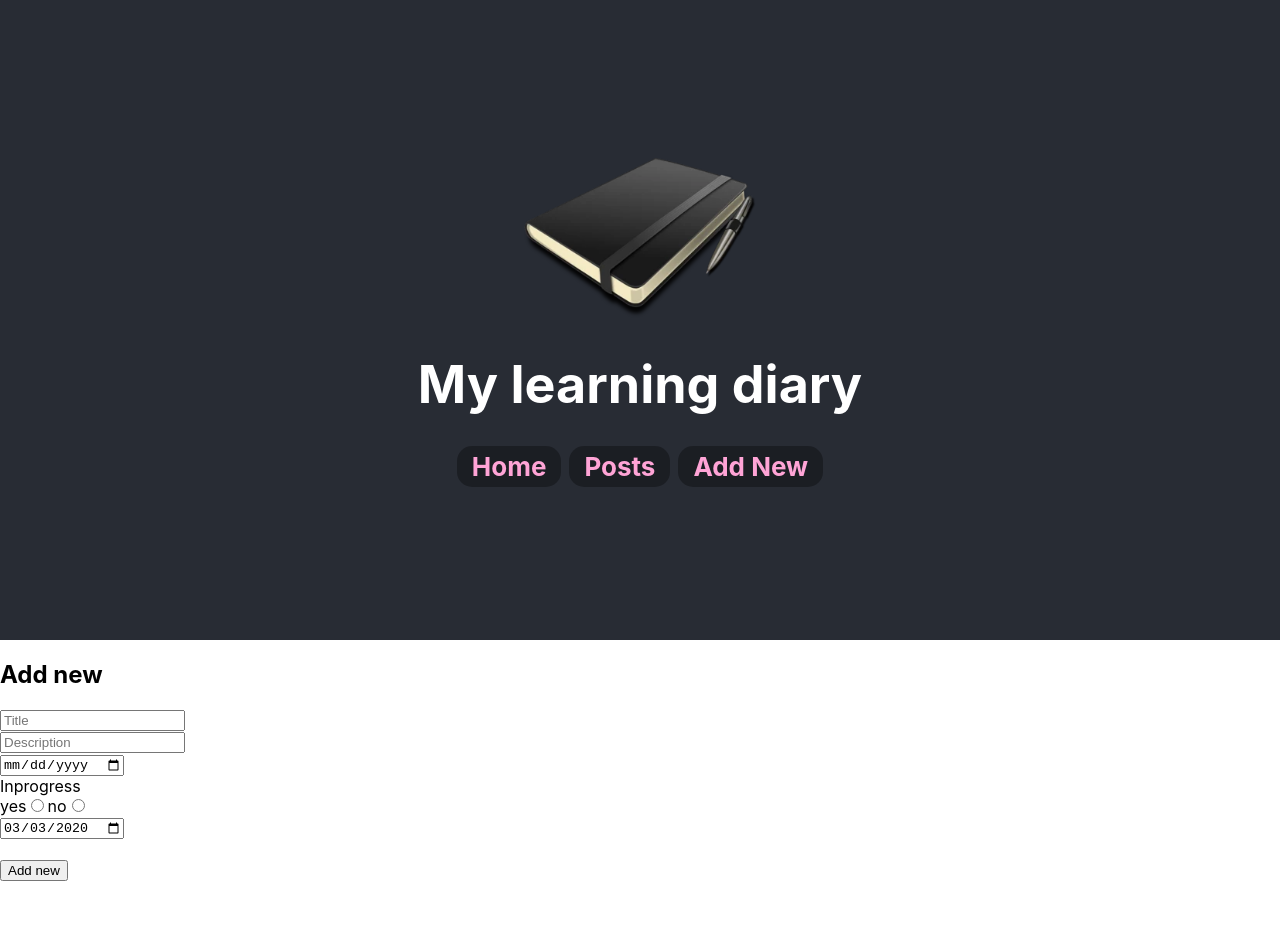
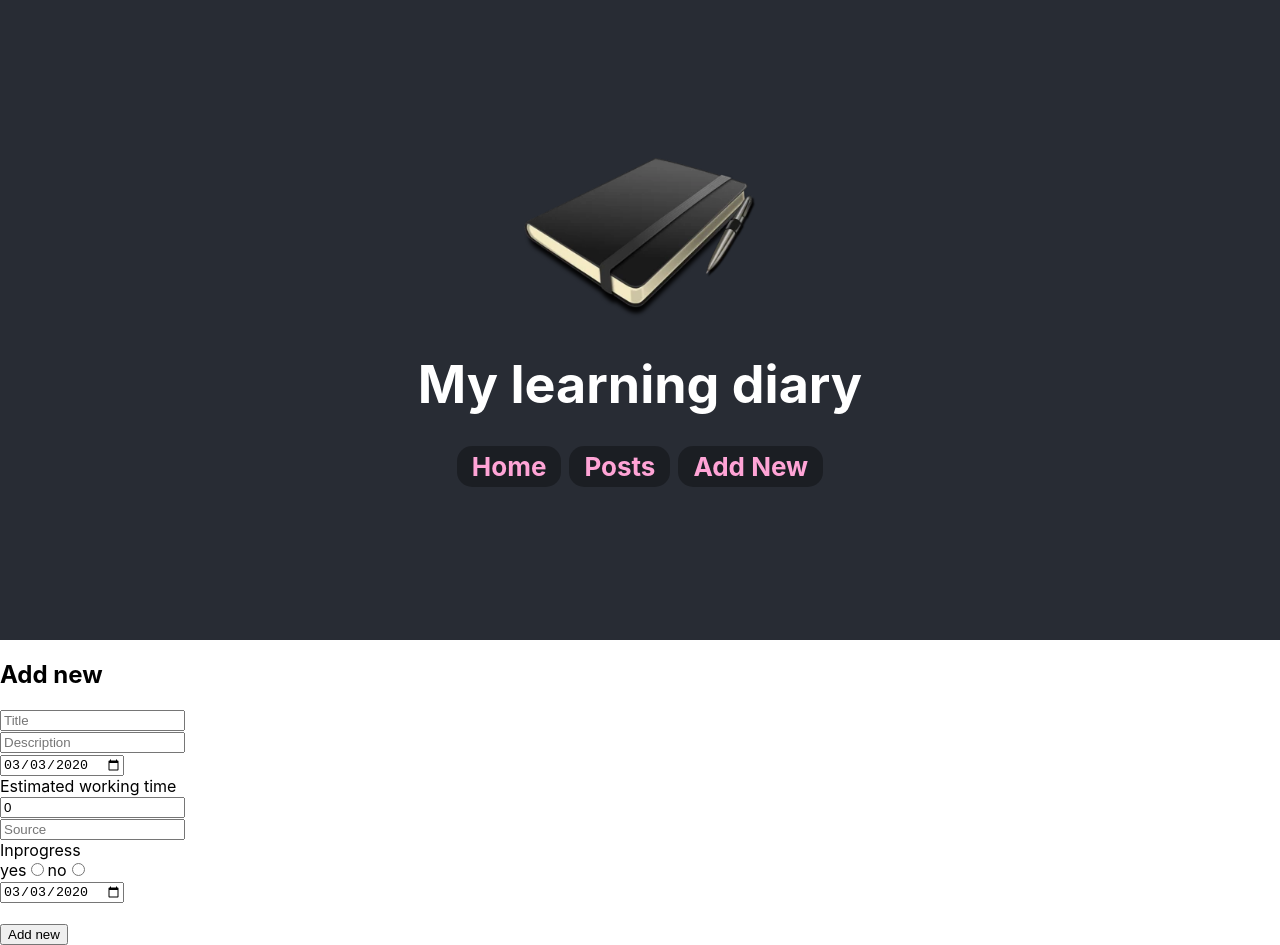
Before and after one commit to kanlaura/learning-diary-front, a React (Create React App) app: page /new in a window 1280 px wide. Before the commit the page ends 881 px from the top, so only its background shows below. Built offline with nearby package versions, Linux system fonts and the light colour scheme.

Commit message:
edit function created

```diff
--- a/src/components/NewPost.js
+++ b/src/components/NewPost.js
@@ -7,12 +7,12 @@ const AddNewPost = () => {
     const [info, setInfo] = useState({
         title: "",
         description: "",
-        // timetomaster: 0,
-        // timespent: 0,
-        // source: "",
-        startlearningdate: new Date(),
+        timetomaster: 0,
+        source: "",
+        startlearningdate: moment(new Date()).format('YYYY-MM-DD'),
         inprogress: 0,
         finishlearningdate: moment(new Date()).format('YYYY-MM-DD'),
+        timespent: 0
     });
 
     const handleChanges = (event) => {
@@ -38,6 +38,12 @@ const AddNewPost = () => {
                 <br />
                 <input type="date" placeholder="Startlearningdate" name="startlearningdate" value={info.startlearningdate} onChange={handleChanges} />
                 <br />
+                <label htmlFor="timetomaster">Estimated working time</label>
+                <br/>
+                <input type="number" name="timetomaster" value={info.timetomaster} onChange={handleChanges}/>
+                <br/>
+                <input type="text" placeholder="Source" name="source" value={info.source} onChange={handleChanges} />
+                <br />
                 Inprogress
                 <br />
                 <label htmlFor="inprogressYes">yes</label>
--- a/src/components/Post.js
+++ b/src/components/Post.js
@@ -1,7 +1,20 @@
 import React, { Component } from 'react';
 import moment from 'moment';
+import axios from 'axios';
 
 export default class Post extends Component {
+    state = ({
+        id: this.props.post.id,
+        title: this.props.post.title,
+        description: this.props.post.description,
+        timetomaster: this.props.post.timetomaster,
+        source: this.props.post.source,
+        startlearningdate: moment(this.props.post.startlearningdate).format('YYYY-MM-DD'),
+        inprogress: this.props.post.inprogress,
+        finishlearningdate: moment(this.props.post.finishlearningdate).format('YYYY-MM-DD'),
+        timespent: this.props.post. timespent
+    })
+
     editRow = () => {
         console.log('edit this ' + this.props.post.id)
     }
@@ -9,11 +22,46 @@ export default class Post extends Component {
         this.props.deletePost(this.props.post.id)
     }
 
+    handleChanges = (event) => {
+        this.setState({...this.stat, [event.target.name]: event.target.value });
+    }
+
+    edit = async () => {
+        console.log(this.state)
+        await axios.put(`/api/${this.state.id}`, this.state)
+    }
+
     render() {
-        const { id, title, description, timetomaster, timespent, source, startlearningdate, inprogress } = this.props.post
+        const { id, title, description, timetomaster, timespent, source, startlearningdate, inprogress, finishlearningdate } = this.props.post
         return (
             <div>
-                <p>{id} {title} {description} {timetomaster} {timespent} {source} {moment(startlearningdate).format('DD.MM.YYYY')} {inprogress} <button onClick={this.deleteRow}>X</button><button onClick={this.editRow}>edit</button></p>
+                <p>{id} {title} {description} {timetomaster} {source} {moment(startlearningdate).format('DD.MM.YYYY')} {inprogress} {moment(finishlearningdate).format('DD.MM.YYYY')} {timespent} <button onClick={this.deleteRow}>X</button><button onClick={this.editRow}>edit</button></p>
+                <h4>Edit post</h4>
+
+                <form>
+                    <input type="text" placeholder="Title" name="title" value={this.state.title} onChange={this.handleChanges} />
+                    <br />
+                    <input type="text" placeholder="Description" name="description" value={this.state.description} onChange={this.handleChanges} />
+                    <br />
+                    <input type="date" placeholder="Startlearningdate" name="startlearningdate" value={this.state.startlearningdate} onChange={this.handleChanges} />
+                    <br />
+                    <label htmlFor="timetomaster">Estimated working time</label>
+                    <br />
+                    <input type="number" name="timetomaster" value={this.state.timetomaster} onChange={this.handleChanges} />
+                    <br />
+                    <input type="text" placeholder="Source" name="source" value={this.state.source} onChange={this.handleChanges} />
+                    <br />
+                    Inprogress
+                <br />
+                    <label htmlFor="inprogressYes">yes</label>
+                    <input type="radio" value="1" name="inprogress" onClick={this.handleRadio} />
+                    <label htmlFor="inprogressNo">no</label>
+                    <input type="radio" value="0" name="inprogress" onClick={this.handleRadio} />
+                    <br />
+                    <input type="date" placeholder="Finishlearningdate" name="finishlearningdate" value={this.state.finishlearningdate} onChange={this.handleChanges} />
+                    <br /><br />
+                    <button type="button" onClick={this.edit}>Edit post</button>
+                </form>
             </div>
         )
     }
```
